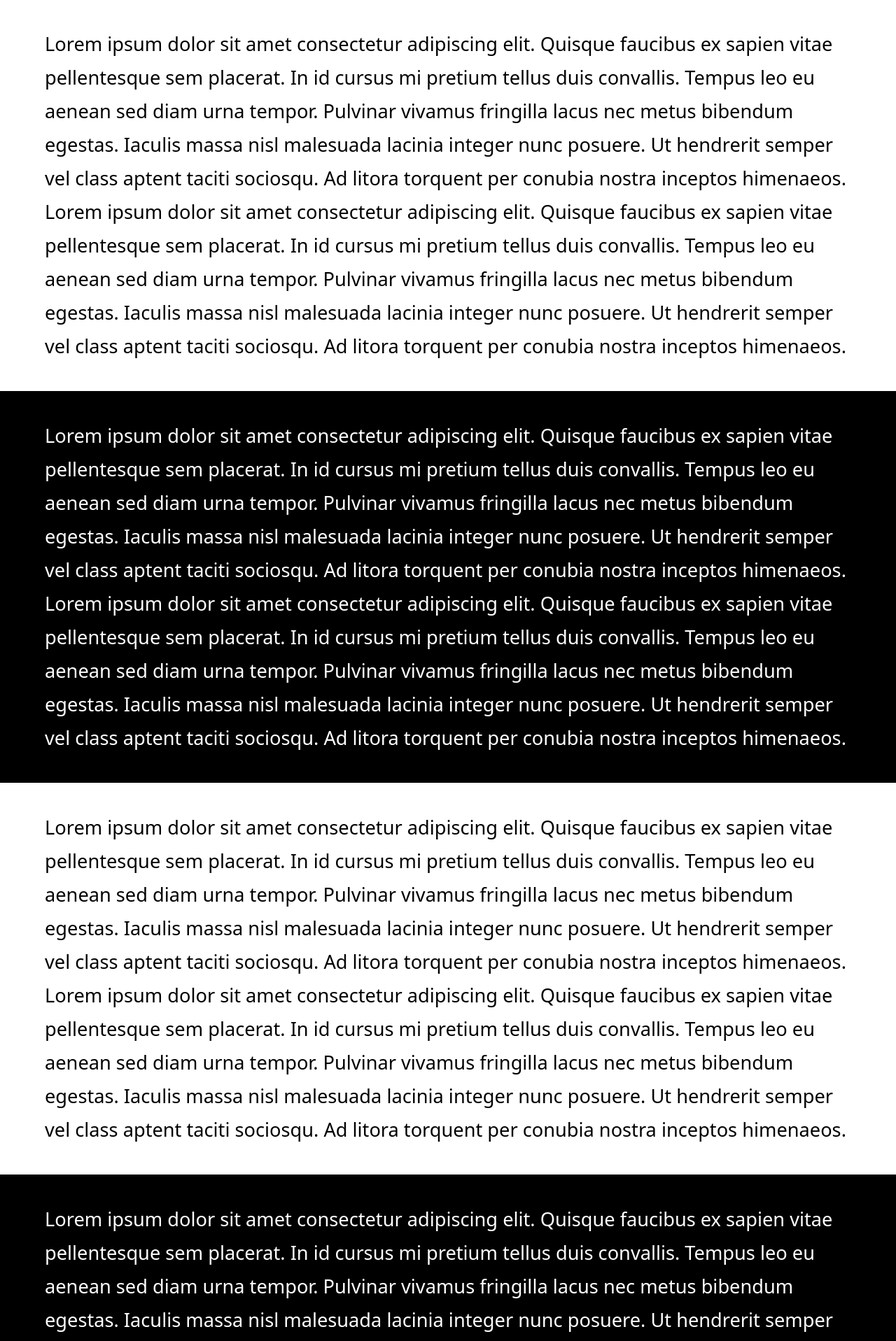
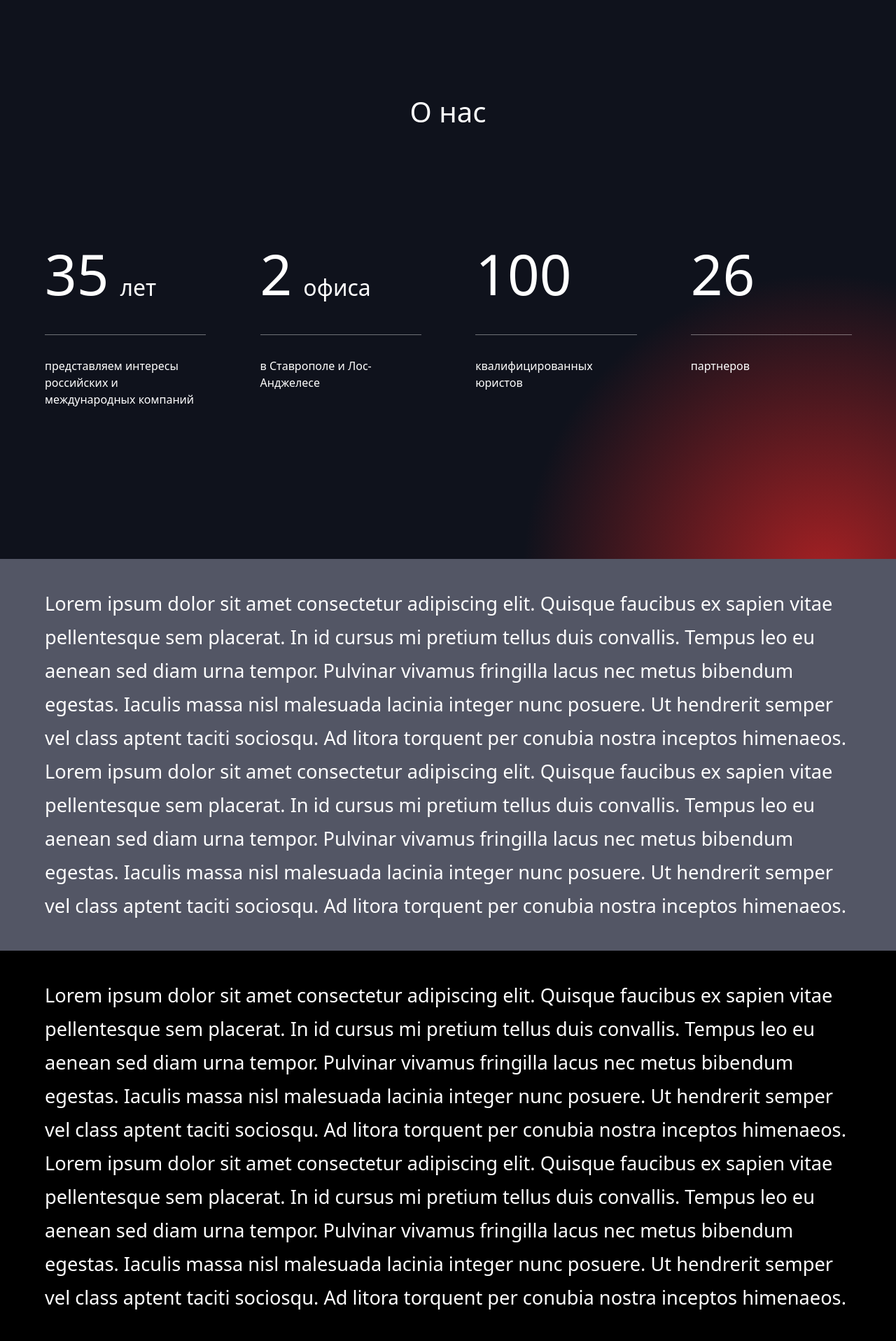
Before and after one commit to Romalbj/Juridical_site, a Django app: page / in a window 1280 px wide. Shown: the part 801-2718 px from the top of the page at 70% size. Run offline with Django 5.2, Linux system fonts and the light colour scheme; some web fonts are replaced.

Commit message:
statistics page + smooth snap scroll + js timer on appear (pc n mobile version)

```diff
--- a/juridical_site/main/static/main/css/main.css
+++ b/juridical_site/main/static/main/css/main.css
@@ -5,9 +5,15 @@
     --body-color: #393a43;
     --red-color: #a02023;
     --red-color-v2: #a02023ae;
+    --glow-color: red;
     --black-color: #0f121c;
     --background-grey: #535665;
 }
+
+html {
+    scroll-snap-type: y mandatory;
+}
+
 
 body {
     margin: 0;
@@ -56,7 +62,8 @@ header {
 }
 
 .nav_container {
-    background-color: var(--background-grey);
+/*    background-color: var(--background-grey);*/
+    background-color: transparent;
     margin: 0;
     padding: 0;
     width: 100%;
@@ -66,7 +73,7 @@ header {
     justify-content: center;
     border-bottom: 0.5px solid rgba(255, 255, 255, 0.4);
     transition: 0.3s;
-/*    backdrop-filter: blur(10px);*/
+    backdrop-filter: blur(40px);
 }
 
 .nav_container .nav_menu {
@@ -146,6 +153,8 @@ header {
     justify-content: center;
     transition: 0.4s;
     z-index: 1000;
+    border-bottom-right-radius: 30px;
+    corner-shape: squircle;
 }
 
 .logo .small_logo {
@@ -181,7 +190,7 @@ header {
 
 .logo:hover {
     height: 15vw;
-    box-shadow:  0px 15px 15px 0.7px rgba(63, 46, 46, 0.5);
+    box-shadow:  0px 15px 15px 0.7px rgba(96, 33, 33, 0.5);
 }
 
 /*.logo:hover a:first-child {*/
@@ -204,7 +213,7 @@ header {
 
 .inverted {
     margin: 0 0 0 0;
-    background-color: greenyellow;
+/*    background-color: greenyellow;*/
 /*    display: none;*/
 }
 
@@ -216,8 +225,8 @@ header {
 }
 
 .place_holder:nth-child(odd) {
-    background-color: white;
-    color: black;
+    background-color: var(--background-grey);
+    color: white;
 }
 
 /*end of experiments*/
@@ -247,6 +256,9 @@ header {
     justify-content: flex-start;
     flex-direction: column;
 /*    font-family: "Libertinus Serif", serif;*/
+
+    scroll-snap-align: start;
+    scroll-snap-stop: always;
 
 }
 
@@ -281,10 +293,10 @@ header {
     background-color: var(--red-color);
     margin: 0;
     padding: 1vh 2vh;
-    width: 33.3vw;
+    width: calc(33.3vw - 5px);
     height: minmax(3vw, 10vw);
     border-color: transparent;
-    box-shadow:  10px 10px 15px 0.7px rgba(63, 46, 46, 0.5);
+    box-shadow:  0px 0px 0px 0px transparent;
     transition: 0.3s;
     color: rgba(255, 255, 255, 1);
     border-radius: 10px;
@@ -293,10 +305,109 @@ header {
 }
 
 .booking .booking_submit:hover {
-    box-shadow:  0px 0px 0px 0px transparent;
-    width: calc(33.3vw - 5px);
+    box-shadow:  0px 10px 15px 0.7px rgba(63, 46, 46, 0.5);
+    width: 33.3vw;
 }
 
+.statistics {
+    height: 100vh;
+    width: 100vw;
+    background-image:  radial-gradient(
+        circle at 92% 103%,
+        var(--red-color) 1%,
+        var(--black-color) 30%
+      );
+    background-attachment: fixed;
+    margin: 0;
+    padding: 10vh 5vw;
+
+    scroll-snap-align: start;
+    scroll-snap-stop: always;
+}
+
+.statistics .statistics_wrapper {
+/*    background-color: red;*/
+    height: 100%;
+    width: 100%;
+    margin: 0;
+    padding: 30vh 0 0 0;
+    display: flex;
+    align-items: flex-start;
+    justify-content: center;
+    position: relative;
+}
+
+.statistics .statistics_wrapper .heading {
+    position: absolute;
+    top: 8%;
+    right: 50;
+    font-size: clamp(2rem, 1.6667rem + 1.3333vw, 2.5rem);
+    color: white;
+
+    transition: 0.3s;
+}
+
+.statistics .statistics_wrapper ul {
+/*    background-color: greenyellow;*/
+    margin: 0;
+    padding: 0;
+    width: 100%;
+    list-style-type: none;
+    display: grid;
+    grid-template-columns: repeat(4, 20%);
+    column-gap: 6.7%;
+}
+
+
+.statistics .statistics_wrapper ul li {
+/*    background-color: blue;*/
+    height: 40vh;
+}
+
+.statistics .statistics_wrapper ul li .text_number {
+/*    background-color: yellow;*/
+    margin: 0;
+    padding: 0;
+    height: 50%;
+    display: flex;
+    align-items: center;
+    justify-content: flex-start;
+    border-bottom: 0.5px solid rgba(255, 255, 255, 0.4);
+    color: white;
+}
+
+.statistics .statistics_wrapper ul li .number {
+    font-size: clamp(4rem, 3.3333rem + 2.6667vw, 5rem);
+    transition: 0.3s;
+}
+
+.statistics .statistics_wrapper ul li .text_number:hover .number {
+    transform: translateY(-10px) scale(120%);
+
+        text-shadow:
+    0 0 5px var(--glow-color),
+    0 0 10px var(--glow-color),
+    0 0 20px var(--glow-color),
+    0 0 50px var(--glow-color),
+    0 0 100px var(--glow-color);
+}
+
+.statistics .statistics_wrapper ul li .text {
+    font-size: clamp(1.5rem, 1.1667rem + 1.3333vw, 2rem);
+    margin: 1.5rem 0 0 1rem;
+
+}
+
+.statistics .statistics_wrapper ul li .description {
+/*    background-color: gray;*/
+    height: 50%;
+    color: white;
+    margin: 0;
+    padding: 4vh 0;
+    display: flex;
+    align-items: flex-start;
+    justify-content: flex-start;
+}
 
 
 
@@ -540,6 +651,19 @@ header {
         color: rgba(160, 32, 35, 0.7);
     }
 
+
+    .statistics .statistics_wrapper ul {
+        grid-template-columns: repeat(2, 1fr);
+    }
+
+    .statistics .statistics_wrapper {
+        padding: 15vh 0 0 0;
+    }
+
+    .statistics .statistics_wrapper .heading {
+        top: 5%;
+    }
+
 }
 
 
@@ -560,6 +684,7 @@ header {
         background-repeat: no-repeat;
         background-size: cover;
         background-position: center center;
+        border-radius: 0;
     }
 
     .logo:hover {
@@ -611,6 +736,4 @@ header {
         top: 2.9vw;
         left: calc(50% - 0.85vw);
     }
-
-
 }
--- a/juridical_site/main/static/main/js/script.js
+++ b/juridical_site/main/static/main/js/script.js
@@ -25,3 +25,89 @@ navLinks.forEach (link => {
         link.classList.add('active');
 //        console.log(link);
 })
+
+//доделать
+const statisticsBlock = document.querySelector('.statistics')
+const logo = document.querySelector('.logo')
+const aboutUs = document.querySelector('.statistics .statistics_wrapper .heading p')
+const statistics = document.querySelector('.statistics .statistics_wrapper ul')
+const statisticsOne = document.getElementById('1')
+const statisticsTwo = document.getElementById('2')
+const statisticsThree = document.getElementById('3')
+const statisticsFour = document.getElementById('4')
+
+//const header = document.querySelector('.nav_name')
+
+
+window.addEventListener('scroll', () => {
+    if (pageYOffset > window.innerHeight) {
+        statisticsBlock.style.backgroundAttachment = 'local';
+    }
+
+    else if (pageYOffset > window.innerHeight*0.5) {
+        const timerIdZero = setTimeout(() => {
+          aboutUs.style.opacity = '1';
+        }, 300);
+
+        const timerIdOne = setTimeout(() => {
+          statisticsOne.style.opacity = '1';
+        }, 675);
+
+        const timerIdTwo = setTimeout(() => {
+          statisticsTwo.style.opacity = '1';
+        }, 800);
+
+        const timerIdThree = setTimeout(() => {
+          statisticsThree.style.opacity = '1';
+        }, 925);
+
+        const timerIdFour = setTimeout(() => {
+          statisticsFour.style.opacity = '1';
+        }, 1050);
+
+
+        aboutUs.style.transition = '3s ';
+        statisticsOne.style.transition = '2s';
+        statisticsTwo.style.transition = '2s';
+        statisticsThree.style.transition = '2s';
+        statisticsFour.style.transition = '2s';
+
+
+        logo.addEventListener('mouseover', function(e) {
+            if (logo) logo.style.boxShadow = '0px 5px 25px 0.7px rgba(171, 63, 44, 0.6)';
+        });
+          logo.addEventListener('mouseout', function(e) {
+            if (logo) {
+                logo.style.boxShadow = '0px 0px 0px 0px transparent';
+            }
+        });
+        }
+
+    else if (pageYOffset < window.innerHeight*0.5) {
+        aboutUs.style.opacity = '0';
+        statisticsOne.style.opacity = '0';
+        statisticsTwo.style.opacity = '0';
+        statisticsThree.style.opacity = '0';
+        statisticsFour.style.opacity = '0';
+
+        aboutUs.style.transition = '.1s';
+        statisticsOne.style.transition = '.1s';
+        statisticsTwo.style.transition = '.1s';
+        statisticsThree.style.transition = '.1s';
+        statisticsFour.style.transition = '.1s';
+
+
+        logo.addEventListener('mouseover', function(e) {
+            if (logo) logo.style.boxShadow = '0px 5px 25px 0.7px rgba(96, 33, 33, 0.5)';
+        });
+          logo.addEventListener('mouseout', function(e) {
+            if (logo) {
+                logo.style.boxShadow = '0px 0px 0px 0px transparent';
+            }
+        });
+        }
+
+    else if (pageYOffset < window.innerHeight) {
+        statisticsBlock.style.backgroundAttachment = 'fixed';
+    }
+});
--- a/juridical_site/main/templates/main/home.html
+++ b/juridical_site/main/templates/main/home.html
@@ -14,7 +14,51 @@
     </div>
 </div>
 
-
+<div class="statistics">
+    <div class="statistics_wrapper">
+        <div class="heading">
+            <p>О нас</p>
+        </div>
+        <ul>
+            <li id="1">
+                <div class="text_number">
+                    <p class="number">35</p>
+                    <p class="text">лет</p>
+                </div>
+                <div class="description">
+                    <p>представляем интересы российских и международных компаний</p>
+                </div>
+            </li>
+            <li id="2">
+                <div class="text_number">
+                    <p class="number">2</p>
+                    <p class="text">офиса</p>
+                </div>
+                <div class="description">
+                    <p>в Ставрополе и Лос-Анджелесе</p>
+                </div>
+            </li>
+            <li id="3">
+                <div class="text_number">
+                    <p class="number">100</p>
+                    <p class="text"></p>
+                </div>
+                <div class="description">
+                    <p>квалифицированных юристов</p>
+                </div>
+            </li>
+            <li id="4">
+                <div class="text_number">
+                    <p class="number">26</p>
+                    <p class="text"></p>
+                </div>
+                <div class="description">
+                    <p>партнеров</p>
+                </div>
+            </li>
+        </ul>
+    </div>
+</div>
 
 <div class="inverted">
     <p class="place_holder" data-clip style="clip-path: inset(0px 0px -1000px);">Lorem ipsum dolor sit amet consectetur adipiscing elit.
--- a/juridical_site/main/templates/main/layout.html
+++ b/juridical_site/main/templates/main/layout.html
@@ -11,6 +11,8 @@
           content="Checkout site with some titles" />
 
     <title>{% block title %}{% endblock %}</title>
+
+    <link rel="icon" type="image/png" href="{% static 'main/img/Logo1.png' %}">
 
     <link rel="stylesheet" href="{% static 'main/css/main.css' %}">
 <!--    <link rel="icon" type="image/png" href="{% static 'main/img/small_logo_2.png' %}">-->
```
